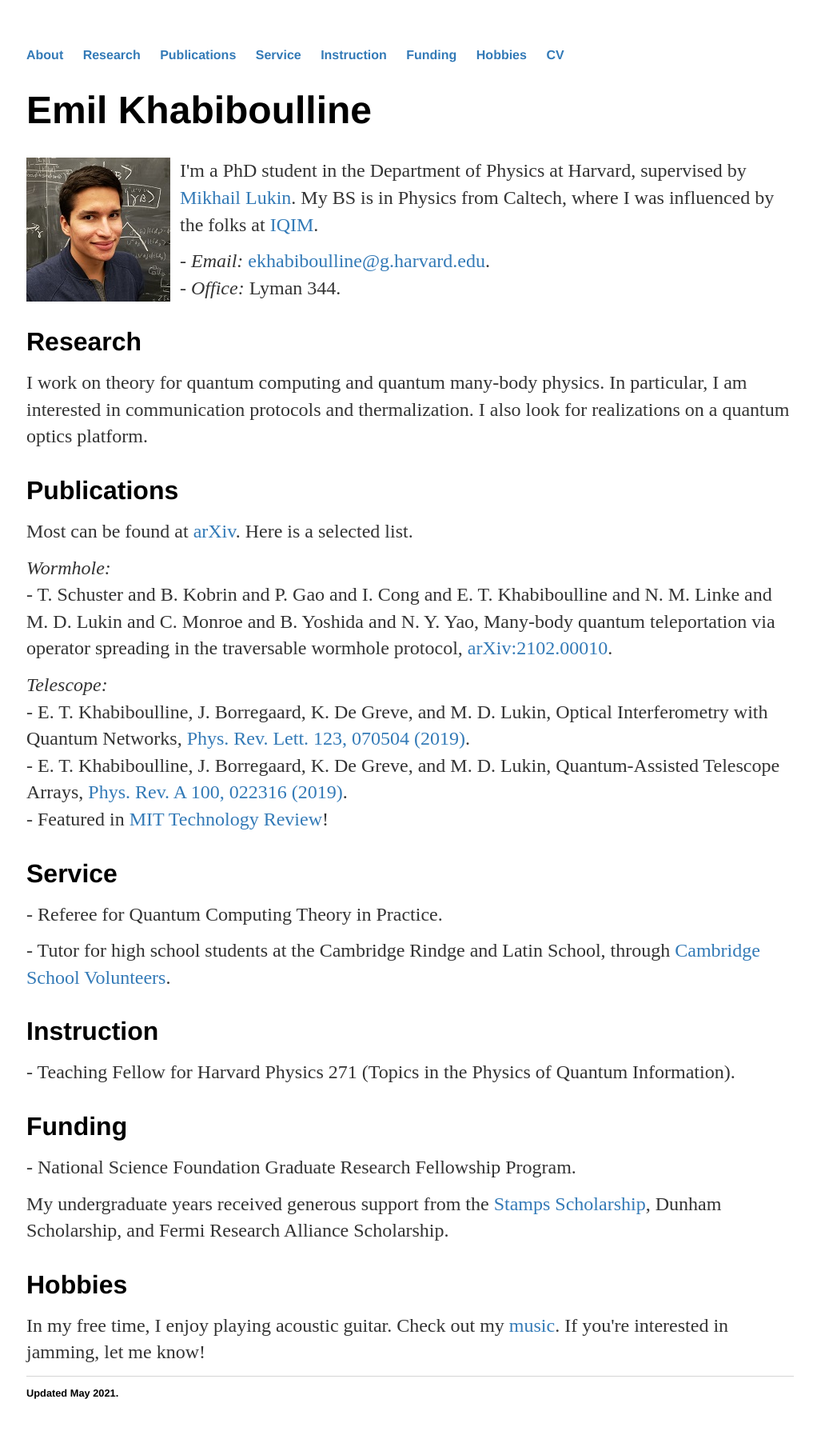
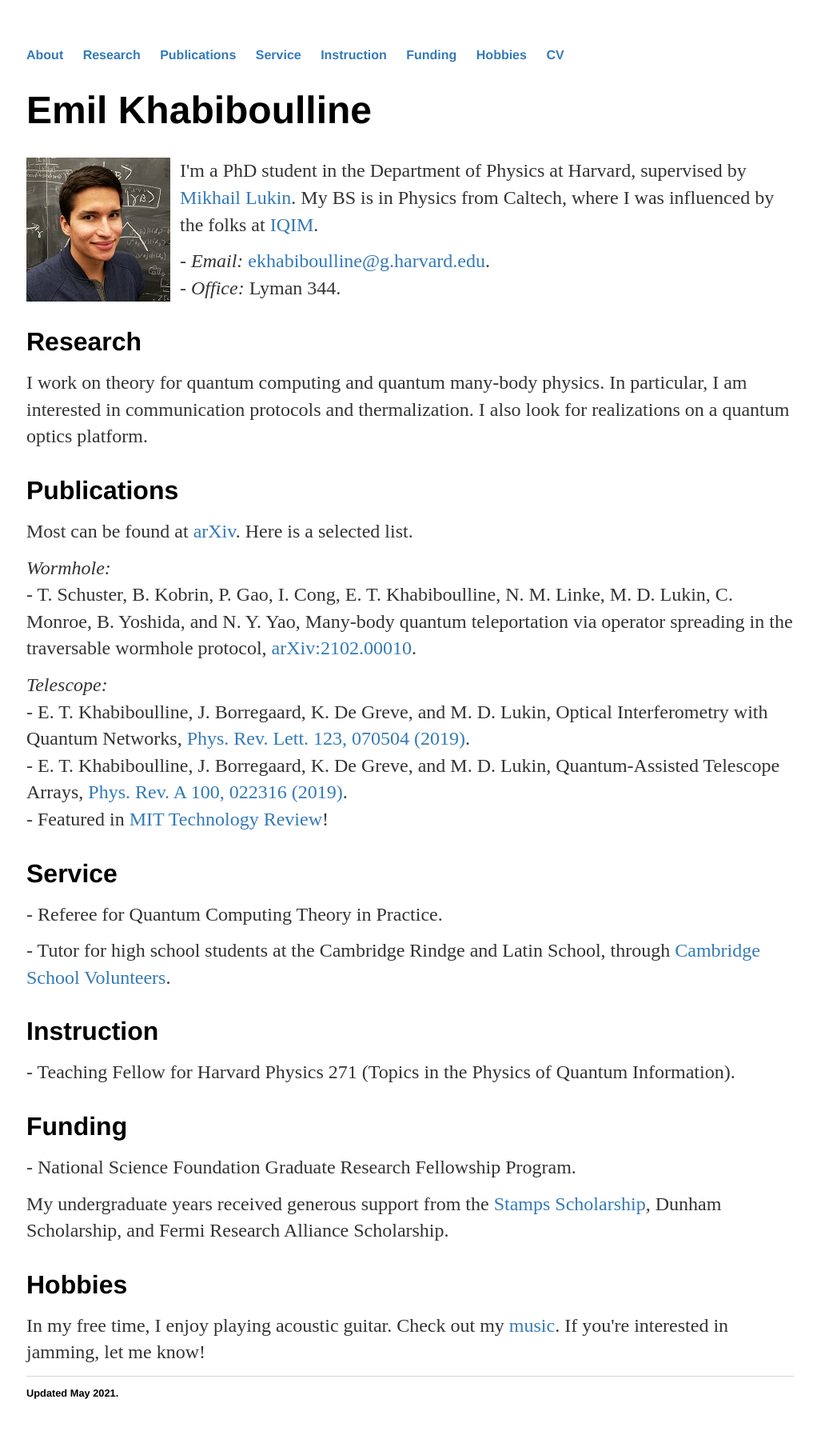
Before and after one commit to emilkhab/emilkhab.github.io, a Jekyll site: the page built from index.html, in a window 1280 px wide. Shown: the whole page at 80% size, without its empty margins (127-1149 px from the left). Built offline with Jekyll 4.4.1, drawn with Linux system fonts in a browser that asks for light colours.

Commit message:
Update index.html

```diff
--- a/index.html
+++ b/index.html
@@ -20,7 +20,7 @@
 	<p>Most can be found at <a href="https://arxiv.org/a/khabiboulline_e_1.html">arXiv</a>. Here is a selected list.</p>
 	<p>
 	<em>Wormhole:</em><br/>
-	- T. Schuster and B. Kobrin and P. Gao and I. Cong and E. T. Khabiboulline and N. M. Linke and M. D. Lukin and C. Monroe and B. Yoshida and N. Y. Yao, Many-body quantum teleportation via operator spreading in the traversable wormhole protocol, <a href="https://arxiv.org/abs/2102.00010">arXiv:2102.00010</a>.<br/>
+	- T. Schuster, B. Kobrin, P. Gao, I. Cong, E. T. Khabiboulline, N. M. Linke, M. D. Lukin, C. Monroe, B. Yoshida, and N. Y. Yao, Many-body quantum teleportation via operator spreading in the traversable wormhole protocol, <a href="https://arxiv.org/abs/2102.00010">arXiv:2102.00010</a>.<br/>
 	</p>
 	<p>
 	<em>Telescope:</em><br/>
```
